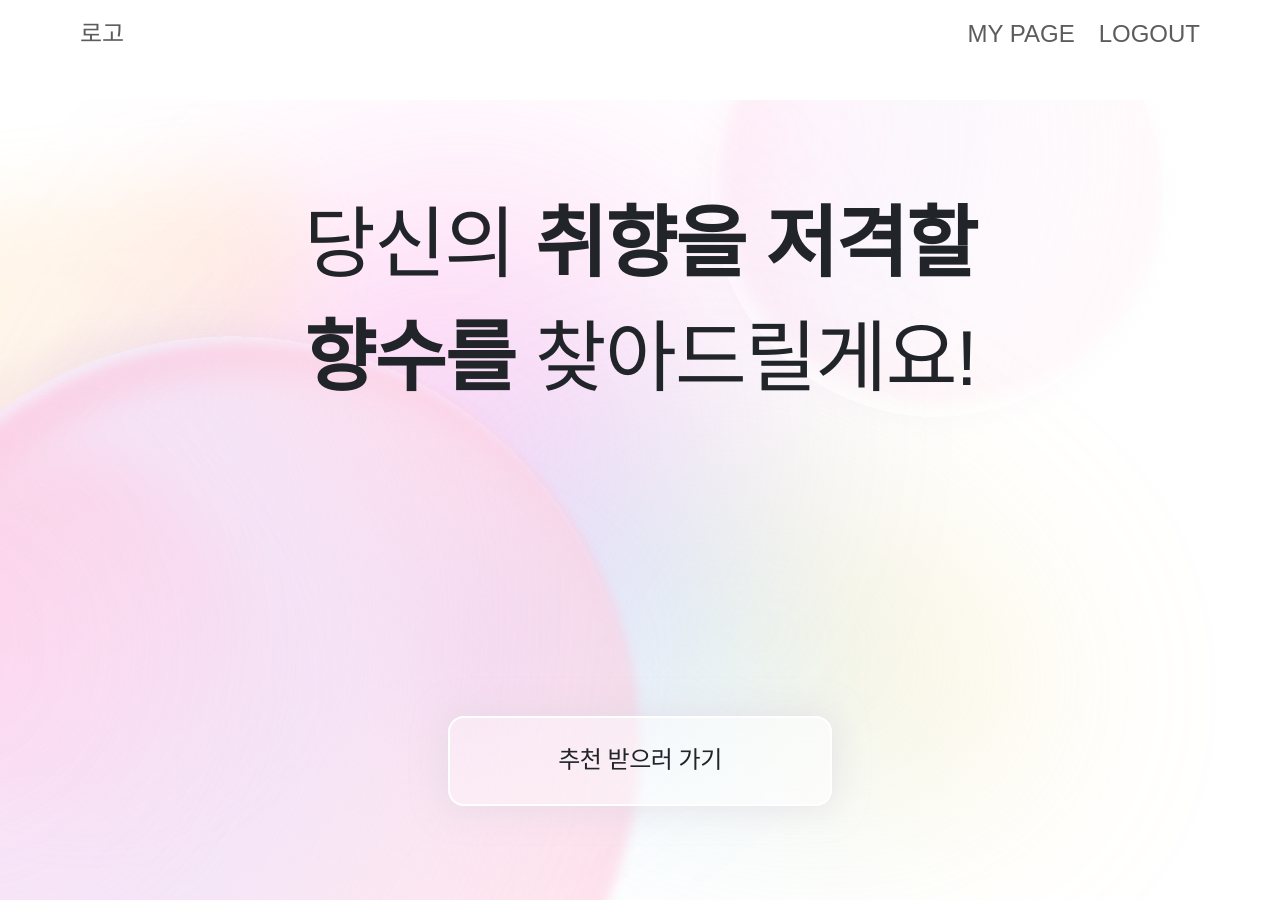
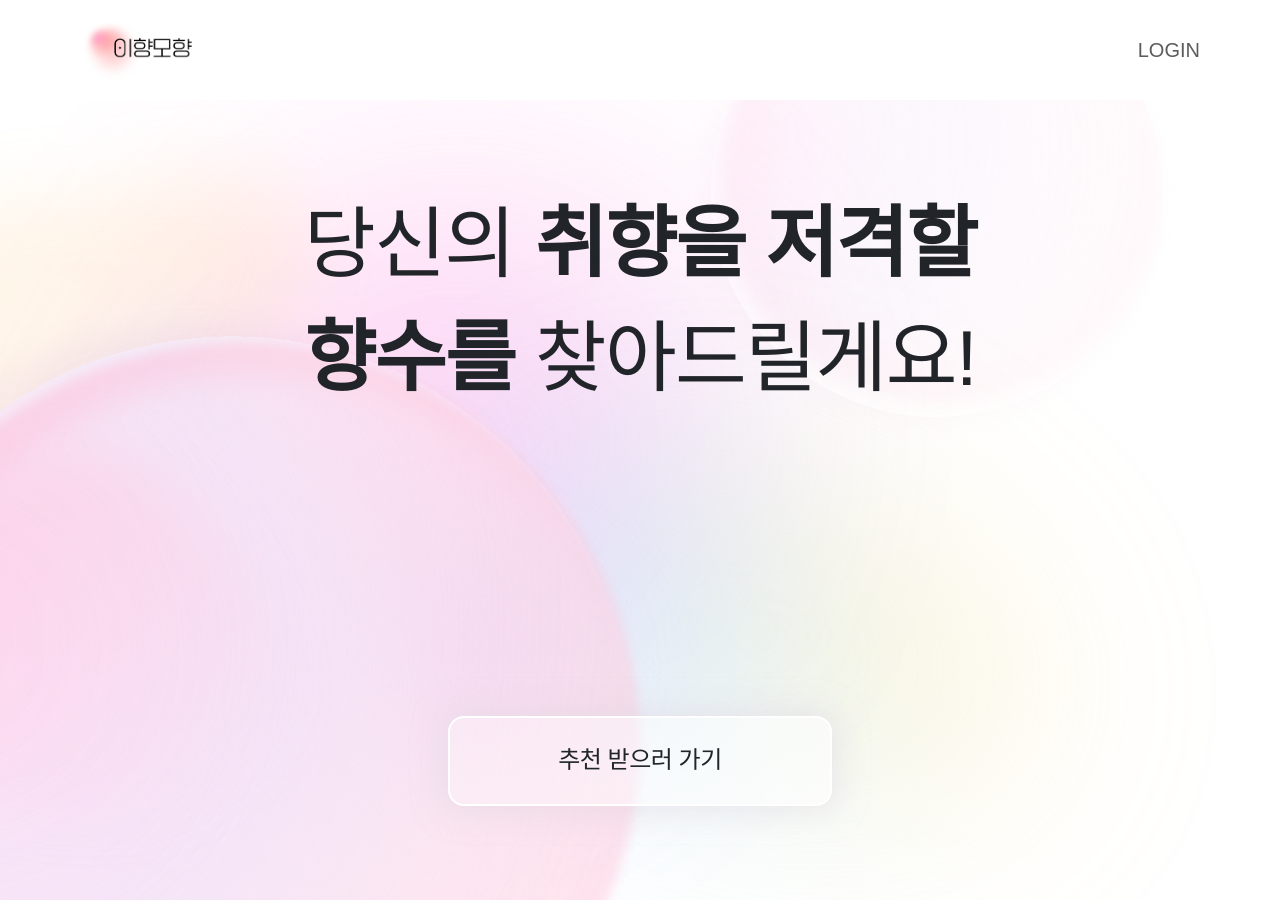
Before and after one commit to jerimy321/perfume-client, a React (Create React App) app: page / in a window 1280 px wide. Built offline with nearby package versions, Linux system fonts and the light colour scheme.

Commit message:
login/logout 로직 추가

```diff
--- a/src/components/header.tsx
+++ b/src/components/header.tsx
@@ -1,35 +1,72 @@
+import { useRecoilValue } from 'recoil';
 import { Link } from 'react-router-dom';
+import { naverTokenState } from '../recoil/recoilState';
+import useLogout from '../hooks/useLogout';
+import { useState } from 'react';
+import LoginModal from './loginModal';
 
 const Header = () => {
+  const naverToken = useRecoilValue(naverTokenState);
+  const logout = useLogout();
+  const [redirect, setRedirect] = useState(false);
+
+  const handleLogout = () => {
+    logout();
+    setRedirect(true);
+  };
+
+  const handleLogin = () => {
+    setRedirect(true);
+  };
+
+  if (redirect) {
+    return <LoginModal />;
+  }
+
   return (
     <header className="fixed top-0 z-10 px-10 py-3 w-dvw font-pretendard h-[100px]">
       <nav>
-        <ul className="flex justify-between px-10">
+        <ul className="flex items-center justify-between px-10">
           <li>
             <Link
               to="/"
-              className="no-underline text-header-default text-[24px]"
+              className="no-underline text-header-default text-[20px]"
             >
-              로고
+              <img src="/logo.png" alt="Logo" className="h-[67px]" />
             </Link>
           </li>
           <ul className="flex flex-row gap-4">
+            {naverToken && (
               <li>
                 <Link
                   to="/mypage"
-                className="no-underline text-header-default text-[24px] font-normal"
+                  className="no-underline text-header-default text-[20px] font-normal"
                 >
                   MY PAGE
                 </Link>
               </li>
+            )}
+            {naverToken ? (
               <li>
-              <Link
-                to="/"
-                className="no-underline text-header-default text-[24px] font-normal"
+                <button
+                  onClick={handleLogout}
+                  className="no-underline text-header-default text-[20px] font-normal bg-transparent border-none cursor-pointer"
                 >
                   LOGOUT
-              </Link>
+                </button>
               </li>
+            ) : (
+              <li>
+                <button
+                  data-toggle="modal"
+                  data-target="#loginModal"
+                  onClick={handleLogin}
+                  className="no-underline text-header-default text-[20px] font-normal bg-transparent border-none cursor-pointer"
+                >
+                  LOGIN
+                </button>
+              </li>
+            )}
           </ul>
         </ul>
       </nav>
--- /dev/null
+++ b/src/hooks/useLogout.tsx
@@ -0,0 +1,18 @@
+import { useSetRecoilState } from 'recoil';
+import { useNavigate } from 'react-router-dom';
+import { naverTokenState } from '../recoil/recoilState';
+
+const useLogout = () => {
+  const setNaverToken = useSetRecoilState(naverTokenState);
+  const navigate = useNavigate();
+
+  const logout = () => {
+    localStorage.removeItem('naverToken');
+    setNaverToken(null);
+    navigate('/');
+  };
+
+  return logout;
+};
+
+export default useLogout;
```
Lines whose indentation alone changed are shown as unchanged.
